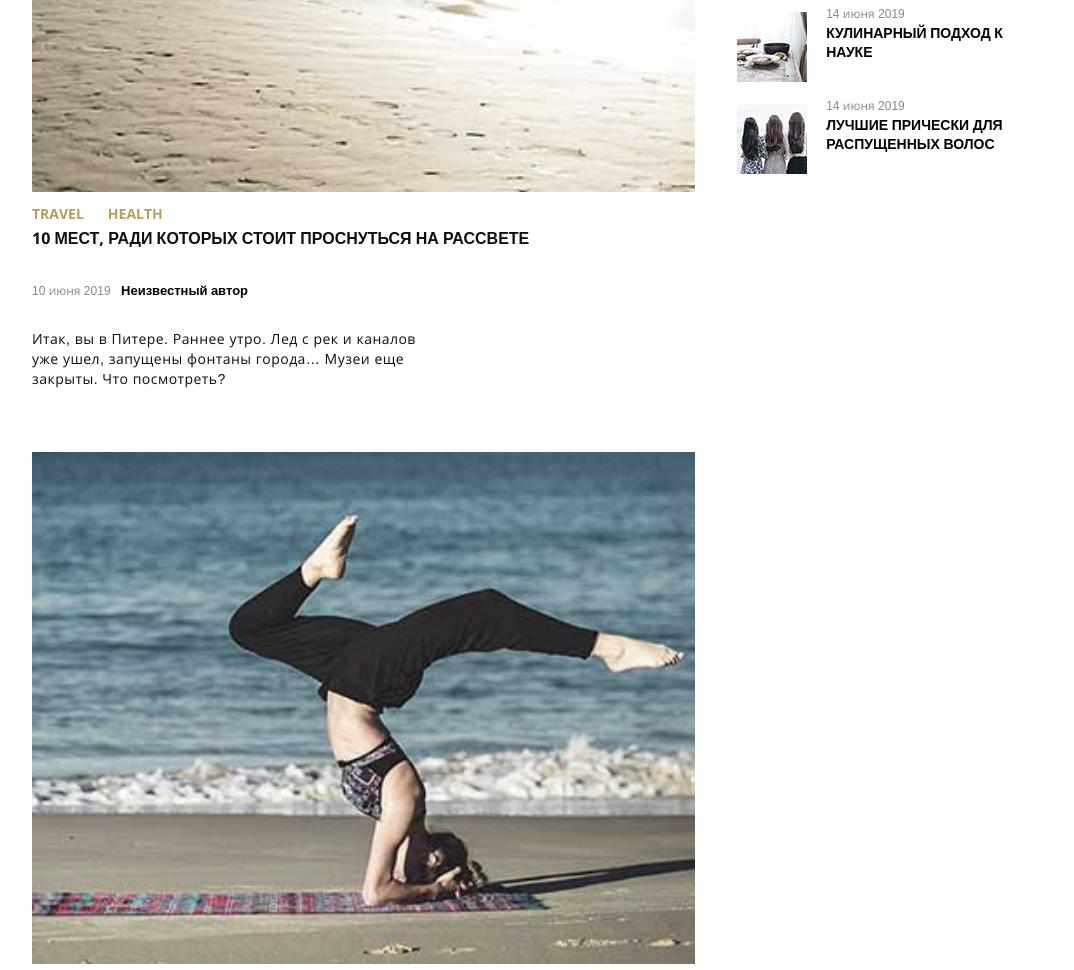
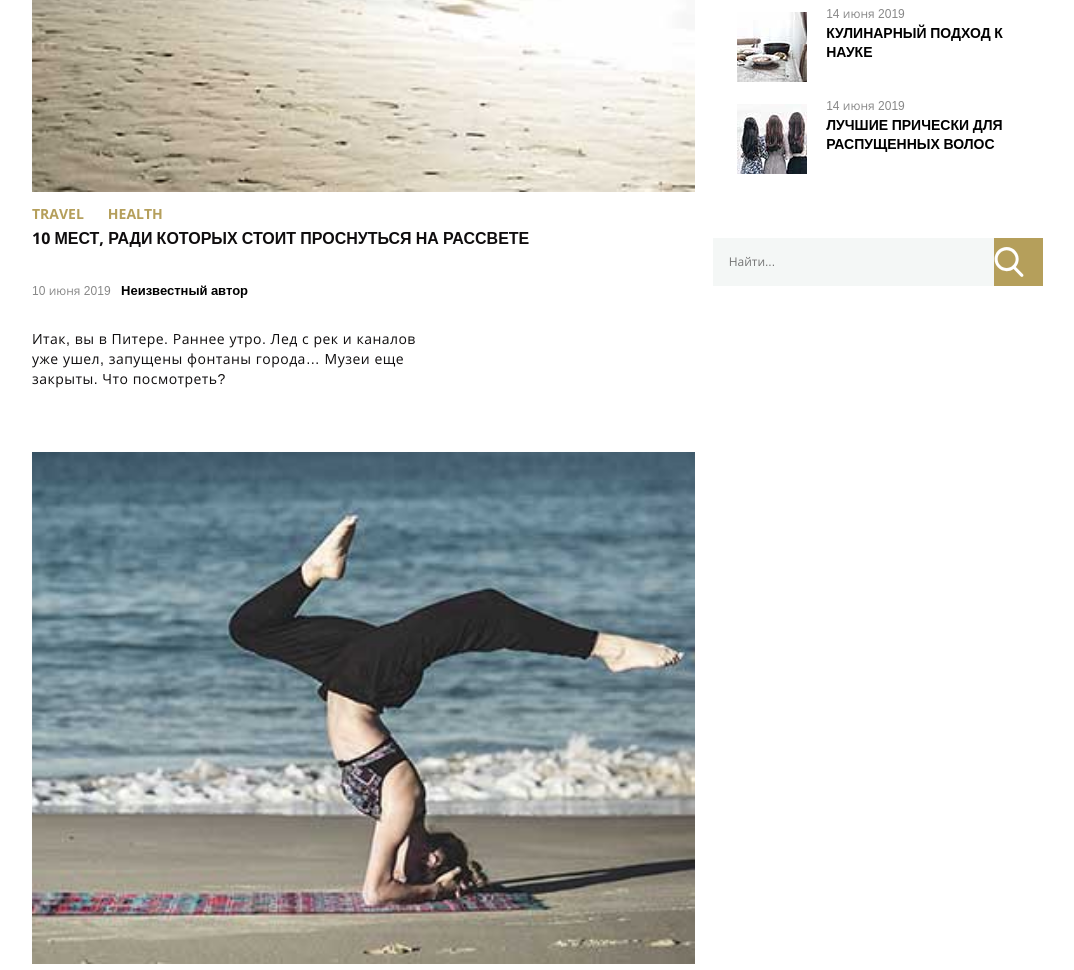
Before and after one commit to GadgetHack/mq2-dipl-Afonina, a plain HTML site: page index.html in a window 1280 px wide. Shown: the part 1359-2329 px from the top of the page, without its empty margins (2-1076 px from the left). Drawn offline with Linux system fonts and the light colour scheme; files whose address does not match are found by name.

Commit message:
Add files via upload

```diff
--- a/index.html
+++ b/index.html
@@ -382,6 +382,19 @@
                     </h3>
                   </div>
                 </article>
+                <div class="input-forms">
+                  <label for="first-form-row">
+                    <form action="#0" class="first-form-row">
+                      <input type="search" class="field" placeholder="Найти..."><span
+                        class="visually-hidden">Поиск по
+                        сайту</span>
+                      <button type="submit" class="button"><span
+                          class="visually-hidden">Найти статью на сайте</span>
+                        <i class="zoom icon" alt="Поиск по сайту"></i>
+                      </button>
+                    </form>
+                  </label>
+                </div>
 
               </section>
             </aside>
```
